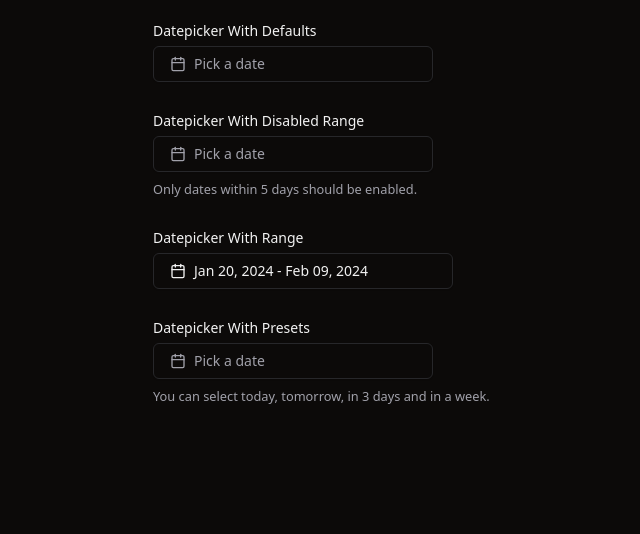
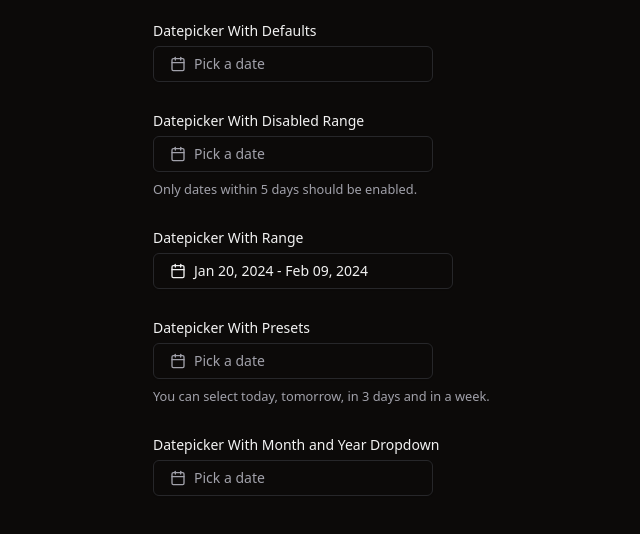
Before and after one commit to Nhollas/shadcn-ui-amplified, a Next.js app: page /v9 in a window 1280 px wide. Shown: the top 534 px of the page, without its empty margins (127-767 px from the left). Built offline with nearby package versions, Linux system fonts and the light colour scheme.

Commit message:
Add dropdown example in.

```diff
--- a/src/app/(routes)/v8/page.tsx
+++ b/src/app/(routes)/v8/page.tsx
@@ -1,5 +1,6 @@
 import { DatePickerWithDefaults } from "./with-default"
 import { DatePickerWithDisabledRange } from "./with-disabled-range"
+import { DatePickerWithDropdown } from "./with-dropdown"
 import { DatePickerWithPresets } from "./with-presets"
 import { DatePickerWithRange } from "./with-range"
 
@@ -10,6 +11,7 @@ export default function Version8DatepickerPage() {
       <DatePickerWithDisabledRange />
       <DatePickerWithRange />
       <DatePickerWithPresets />
+      <DatePickerWithDropdown />
     </li>
   )
 }
--- a/src/app/(routes)/v9/page.tsx
+++ b/src/app/(routes)/v9/page.tsx
@@ -1,5 +1,6 @@
 import { DatePickerWithDefaults } from "./with-default"
 import { DatePickerWithDisabledRange } from "./with-disabled-range"
+import { DatePickerWithDropdown } from "./with-dropdown"
 import { DatePickerWithPresets } from "./with-presets"
 import { DatePickerWithRange } from "./with-range"
 
@@ -10,6 +11,7 @@ export default function Version9DatepickerPage() {
       <DatePickerWithDisabledRange />
       <DatePickerWithRange />
       <DatePickerWithPresets />
+      <DatePickerWithDropdown />
     </li>
   )
 }
```
